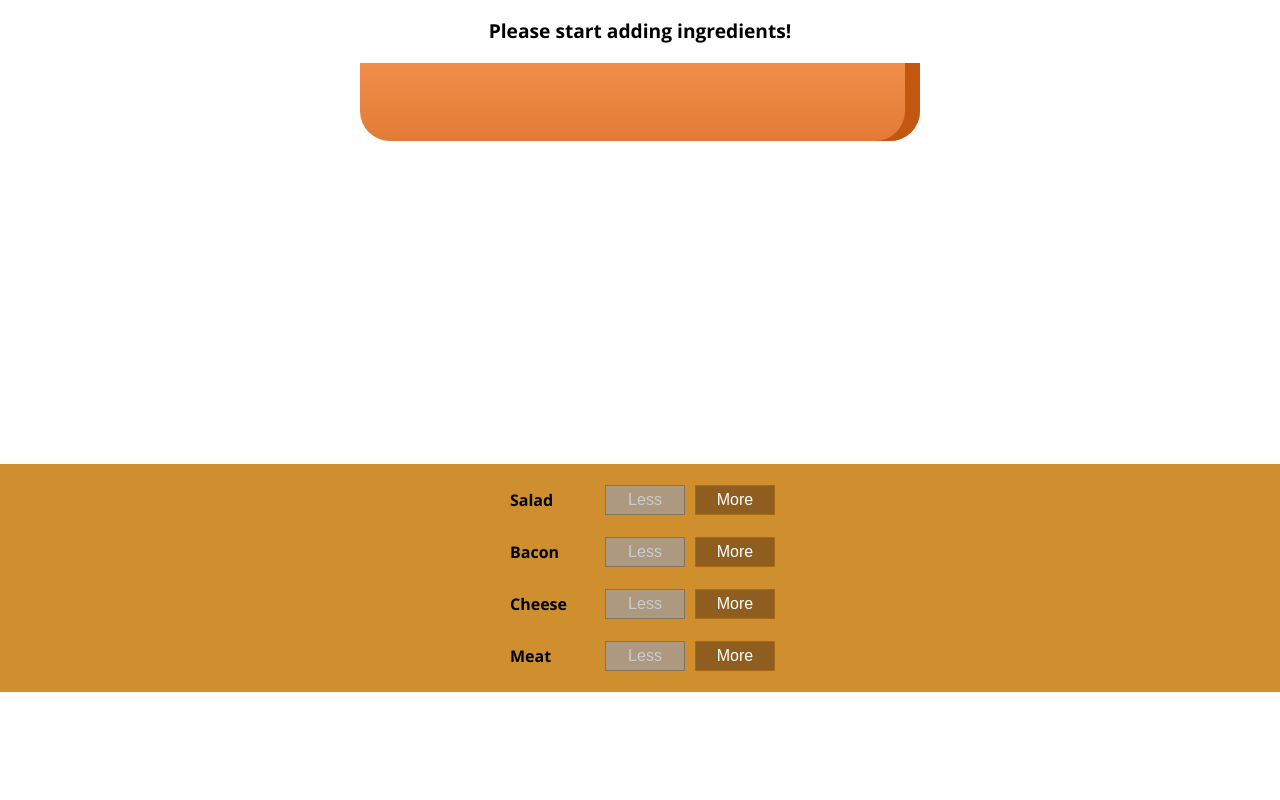
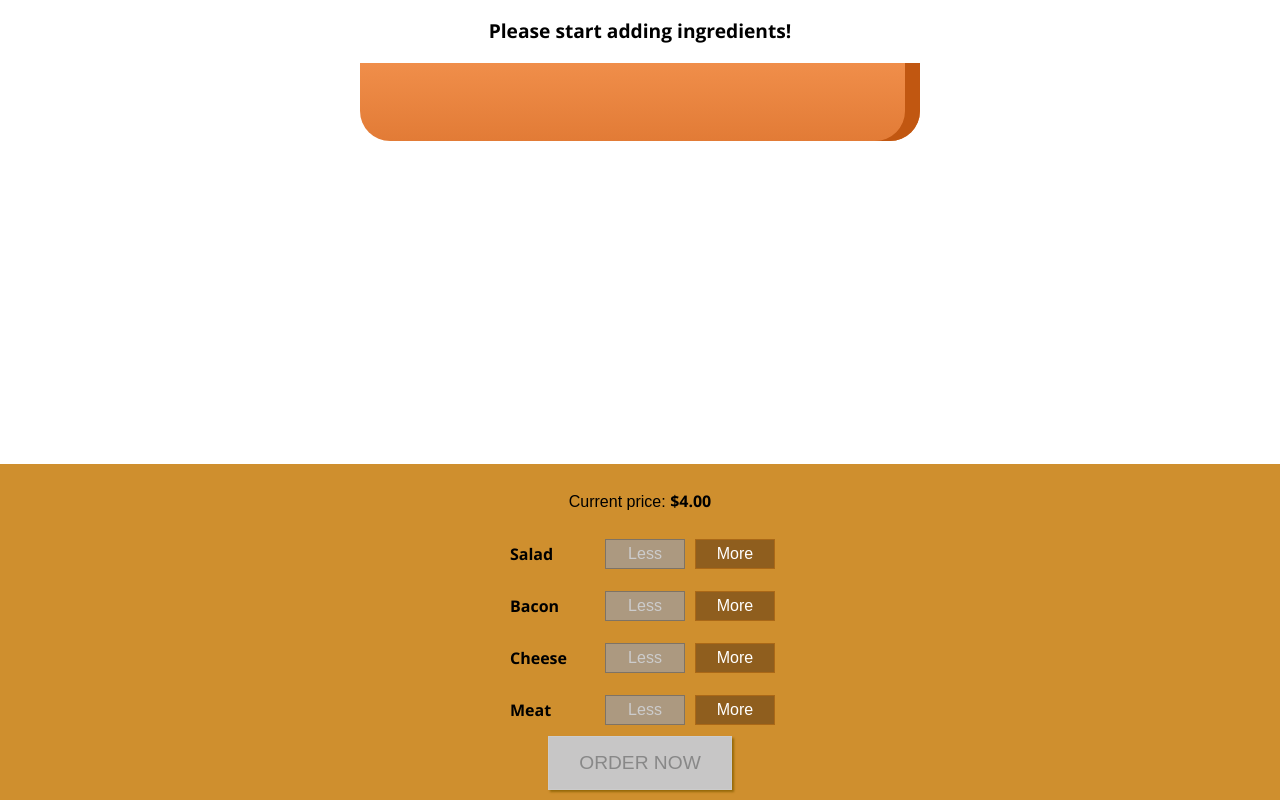
Before and after one commit to Jesuloba-world/burger-app, a React (Create React App) app: page / in a window 1280 px wide. Shown: the part 170-970 px from the top of the page. Before the commit the page ends 862 px from the top, so only its background shows below. Built offline with nearby package versions, Linux system fonts and the light colour scheme; a web font is replaced by a local one.

Commit message:
implementing the Order button

```diff
--- a/src/components/Burger/BuildControls/BuildControls.js
+++ b/src/components/Burger/BuildControls/BuildControls.js
@@ -11,15 +11,25 @@
 
 const buildControls = (props) => (
 	<div className={classes.BuildControls}>
+		<p>
+			Current price: <strong>${props.price.toFixed(2)}</strong>
+		</p>
 		{controls.map((ctrl) => (
 			<BuildControl
 				key={ctrl.label}
 				label={ctrl.label}
 				adder={() => props.ingredientAdder(ctrl.type)}
-                remover={() => props.ingredientRemover(ctrl.type)}
-                disabled={props.disabled[ctrl.type]}
+				remover={() => props.ingredientRemover(ctrl.type)}
+				disabled={props.disabled[ctrl.type]}
 			/>
 		))}
+		<button
+			className={classes.OrderButton}
+			disabled={!props.purchasable}
+			onClick={props.order}
+		>
+			ORDER NOW
+		</button>
 	</div>
 );
 
--- a/src/components/Burger/BuildControls/BuildControls.module.css
+++ b/src/components/Burger/BuildControls/BuildControls.module.css
@@ -8,3 +8,45 @@
 	margin: auto;
 	padding: 10px 0;
 }
+
+.OrderButton {
+	background-color: #dad735;
+	outline: none;
+	cursor: pointer;
+	border: 1px solid #966909;
+	color: #966909;
+	font-family: inherit;
+	font-size: 1.2em;
+	padding: 15px 30px;
+	box-shadow: 2px 2px 2px #966909;
+}
+
+.OrderButton:hover,
+.OrderButton:active {
+	background-color: #a0db41;
+	border: 1px solid #966909;
+	color: #966909;
+}
+
+.OrderButton:disabled {
+	background-color: #c7c6c6;
+	cursor: not-allowed;
+	border: 1px solid #ccc;
+	color: #888888;
+}
+
+.OrderButton:not(:disabled) {
+	animation: enable 0.3s linear;
+}
+
+@keyframes enable {
+	0% {
+		transform: scale(1);
+	}
+	60% {
+		transform: scale(1.1);
+	}
+	100% {
+		transform: scale(1);
+	}
+}
--- /dev/null
+++ b/src/components/Burger/OrderSummary/OrderSummary.js
@@ -0,0 +1,23 @@
+import Aux from "../../../hoc/Aux";
+
+const orderSummary = (props) => {
+	const ingredientSummary = Object.keys(props.ingredients).map((igKey, i) => {
+		return (
+			<li key={igKey + i} >
+				<span style={{ textTransform: "capitalize" }}>{igKey}</span>:{" "}
+				{props.ingredients[igKey]}
+			</li>
+		);
+	});
+
+	return (
+		<Aux>
+			<h3>Your Order</h3>
+			<p>A delicious burger with the following ingredients:</p>
+			<ul>{ingredientSummary}</ul>
+            <p>Continue to Checkout?</p>
+		</Aux>
+	);
+};
+
+export default orderSummary;
--- /dev/null
+++ b/src/components/UI/Modal/Modal.js
@@ -0,0 +1,15 @@
+import classes from "./Modal.module.css";
+
+const modal = (props) => (
+	<div
+		className={classes.Modal}
+		style={{
+			transform: props.show ? "translateY(0)" : "translateY(-100vh)",
+			opacity: props.show ? "1" : "0",
+		}}
+	>
+		{props.children}
+	</div>
+);
+
+export default modal;
--- /dev/null
+++ b/src/components/UI/Modal/Modal.module.css
@@ -0,0 +1,20 @@
+.Modal {
+    position: fixed;
+    z-index: 500;
+    background-color: white;
+    width: 70%;
+    border: 1px solid #ccc;
+    box-shadow: 1px 1px 1px black;
+    padding: 16px;
+    left: 15%;
+    top: 30%;
+    box-sizing: border-box;
+    transition: all 0.3s ease-out;
+}
+
+@media (min-width: 600px) {
+    .Modal {
+        width: 500px;
+        left: calc(50% - 250px);
+    }
+}
--- a/src/containers/BurgerBuilder/BurgerBuilder.js
+++ b/src/containers/BurgerBuilder/BurgerBuilder.js
@@ -3,6 +3,8 @@
 import Aux from "../../hoc/Aux";
 import Burger from "../../components/Burger/Burger";
 import BuildControls from "../../components/Burger/BuildControls/BuildControls";
+import Modal from "../../components/UI/Modal/Modal";
+import OrderSummary from "../../components/Burger/OrderSummary/OrderSummary";
 
 const INGREDIENT_PRICES = {
 	salad: 0.5,
@@ -20,6 +22,18 @@
 			meat: 0,
 		},
 		totalPrice: 4,
+		purchasable: false,
+		purchasing: false,
+	};
+
+	updatePurchaseState = (ingredients) => {
+		const sum = Object.keys(ingredients)
+			.map((igKey) => ingredients[igKey])
+			.reduce((sum, el) => {
+				return sum + el;
+			}, 0);
+
+		this.setState({ purchasable: sum > 0 });
 	};
 
 	addIngredientHandler = (type) => {
@@ -36,6 +50,8 @@
 			totalPrice: newPrice,
 			ingredients: updatedIngredients,
 		});
+
+		this.updatePurchaseState(updatedIngredients);
 	};
 
 	removeIngredientHandler = (type) => {
@@ -55,7 +71,13 @@
 			totalPrice: newPrice,
 			ingredients: updatedIngredients,
 		});
+
+		this.updatePurchaseState(updatedIngredients);
 	};
+
+	purchaseHandler = () => {
+		this.setState({ purchasing: true });
+	}
 
 	render() {
 		const disabledInfo = {
@@ -67,11 +89,17 @@
 
 		return (
 			<Aux>
+				<Modal show={this.state.purchasing}>
+					<OrderSummary ingredients={this.state.ingredients} />
+				</Modal>
 				<Burger ingredients={this.state.ingredients} />
 				<BuildControls
 					ingredientAdder={this.addIngredientHandler}
 					ingredientRemover={this.removeIngredientHandler}
 					disabled={disabledInfo}
+					purchasable={this.state.purchasable}
+					price={this.state.totalPrice}
+					order={this.purchaseHandler}
 				/>
 			</Aux>
 		);
```
Also changed, not shown: src/components/UI/Backdrop/Backdrop.js (added). Lines whose indentation alone changed are shown as unchanged.
